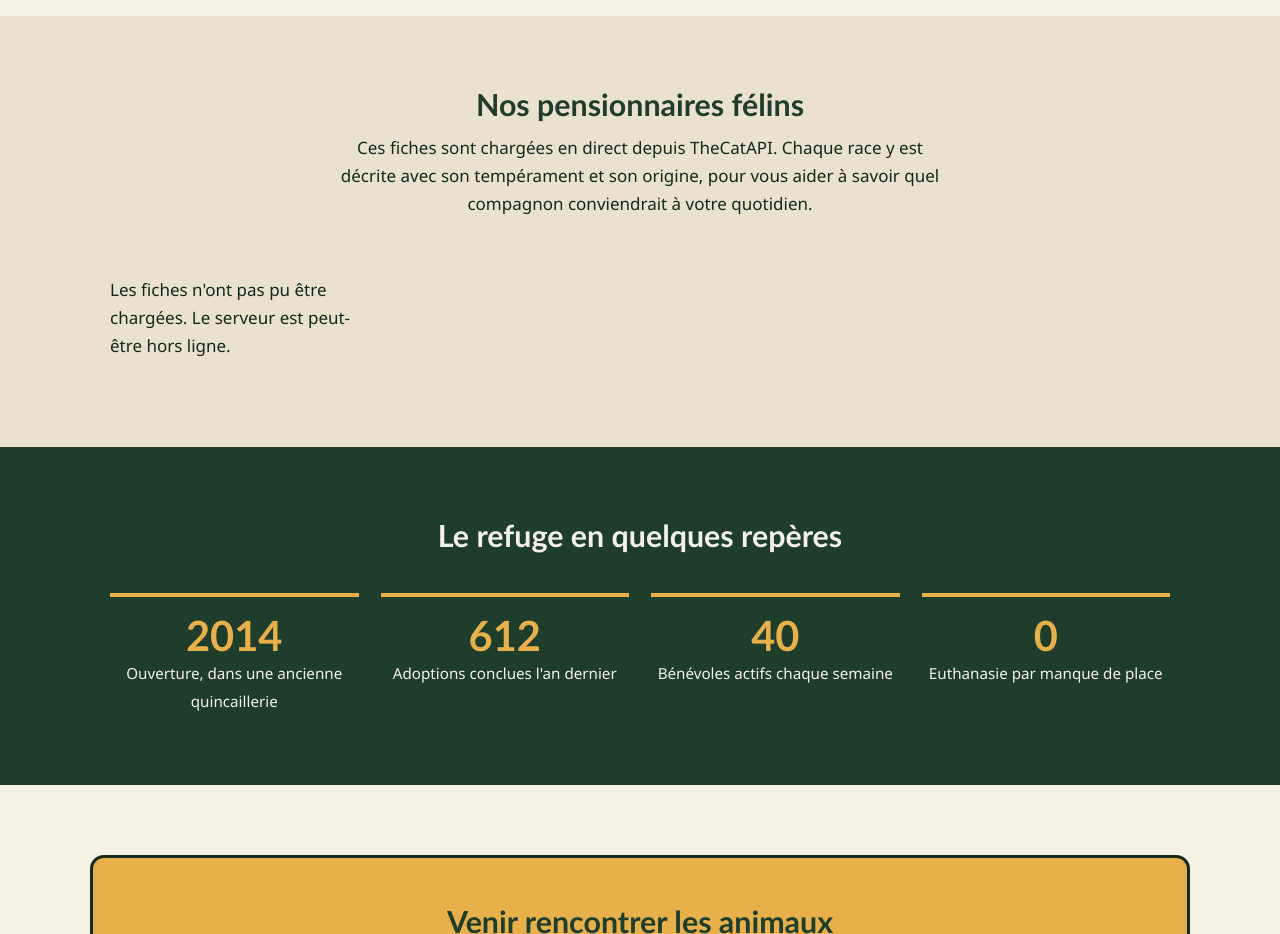
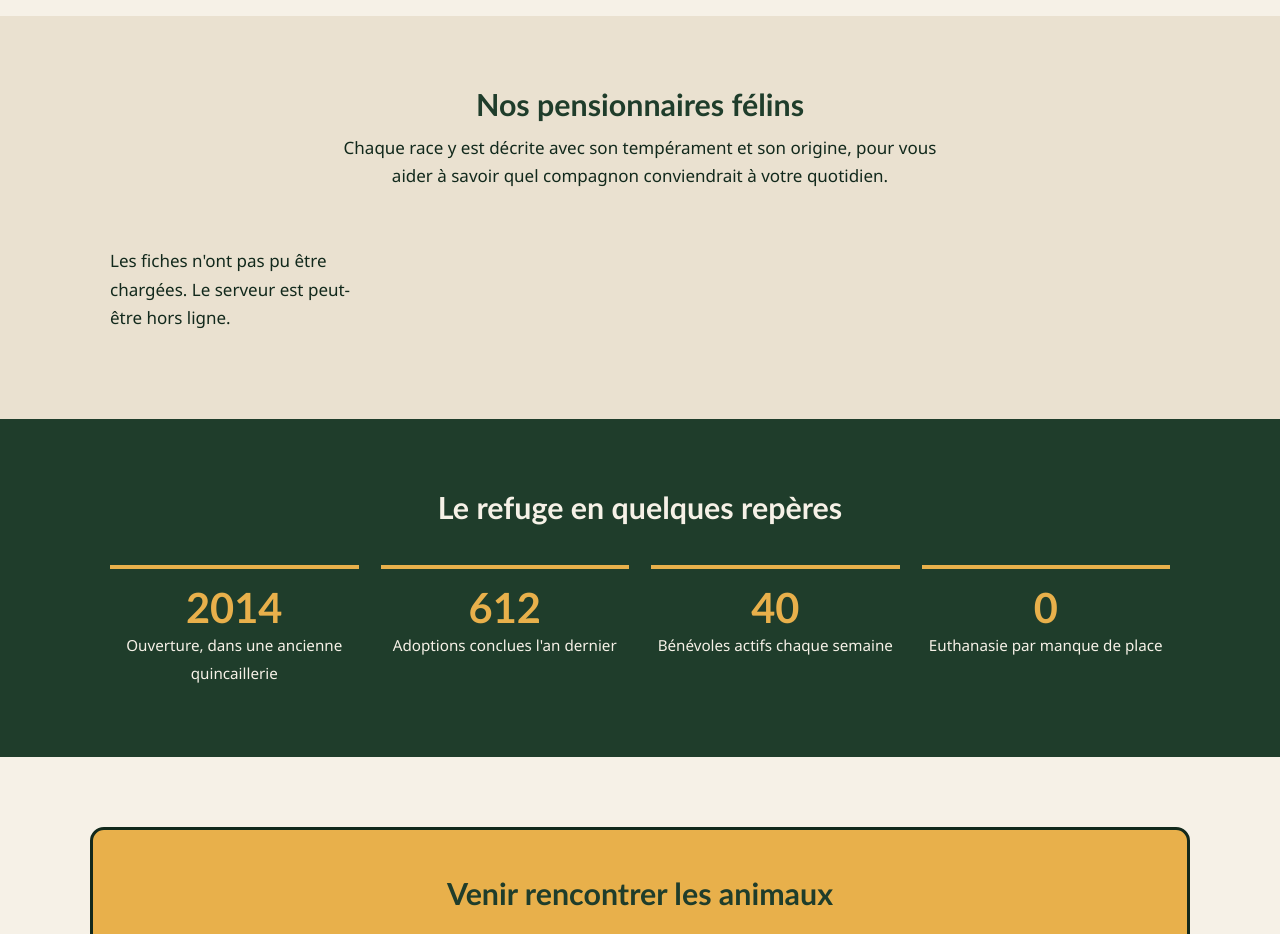
Before and after one commit to mouadm0uad/Projet-Site-Vitrine, a website: page public/index.html in a window 1280 px wide. Shown: the part 1160-2094 px from the top of the page. Drawn offline with Linux system fonts and the light colour scheme; no server answers.

Commit message:
Revise section intro for feline residents
Updated the introductory paragraph for clarity.

```diff
--- a/public/index.html
+++ b/public/index.html
@@ -104,11 +104,10 @@
     <section class="section section--claire">
       <div class="conteneur">
         <h2 class="section__titre">Nos pensionnaires félins</h2>
-        <p class="section__intro">
-          Ces fiches sont chargées en direct depuis TheCatAPI. Chaque race y est
-          décrite avec son tempérament et son origine, pour vous aider à savoir
-          quel compagnon conviendrait à votre quotidien.
-        </p>
+   <p class="section__intro">
+  Chaque race y est décrite avec son tempérament et son origine, pour vous
+  aider à savoir quel compagnon conviendrait à votre quotidien.
+   </p>
 
         <!-- Rempli par js/pensionnaires.js via l'API /api/pensionnaires -->
         <div class="grille-galerie" id="grillePensionnaires">
```
